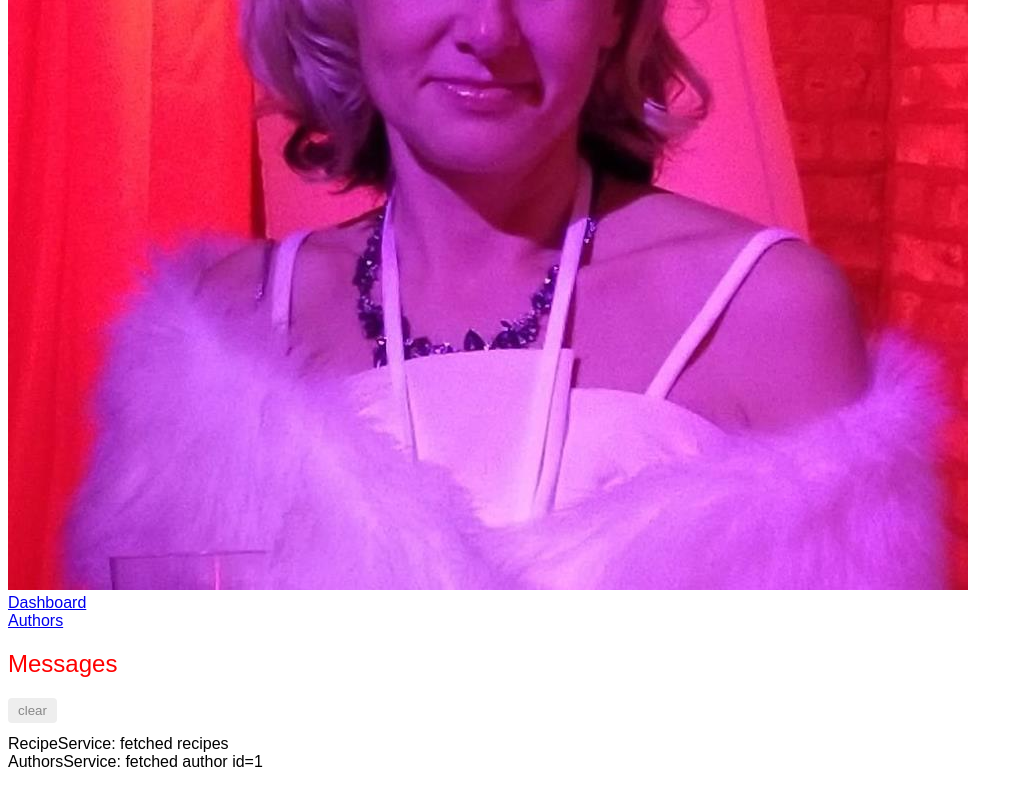
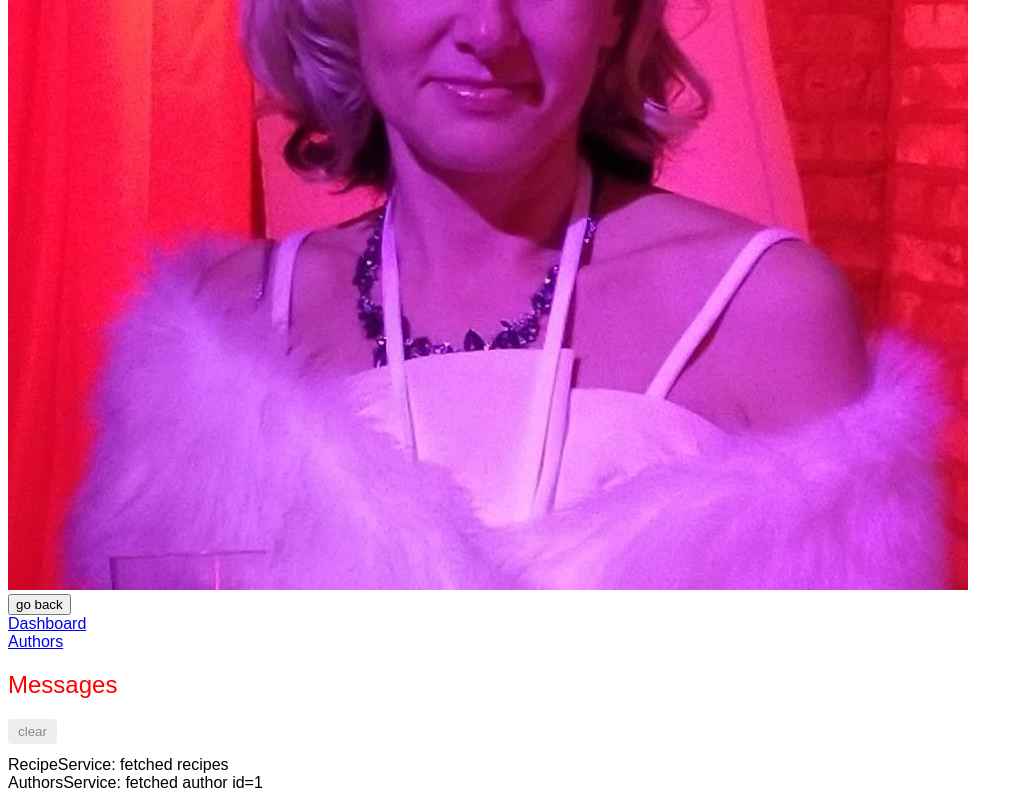
Before and after one commit to svetlanaderyuga/cookbook2, an Angular app: page /detail/1 in a window 1280 px wide. Shown: the part 1279-2079 px from the top of the page, without its empty margins (0-1023 px from the left). Before the commit the page ends 2058 px from the top, so only its background shows below. Built offline with nearby package versions, Linux system fonts and the light colour scheme.

Commit message:
Go back button is added to Authors det component

```diff
--- a/src/app/components/authors-det/authors-det.component.html
+++ b/src/app/components/authors-det/authors-det.component.html
@@ -9,3 +9,4 @@
         <img id="imageAuthors" src={{author.image}} alt="some image">
       <!-- </label> -->
     </div>
+    <button (click)="goBack()">go back</button>
--- a/src/app/components/authors-det/authors-det.component.ts
+++ b/src/app/components/authors-det/authors-det.component.ts
@@ -28,6 +28,9 @@ export class AuthorsDetComponent implements OnInit {
     this.authorService.getAuthor(id)
       .subscribe(author => this.author = author);
   }
+  goBack(): void {
+    this.location.back();
+  }
   // onSelect(authors: Author): void {
   //   this.selectedAuthor = authors;
   }
```
